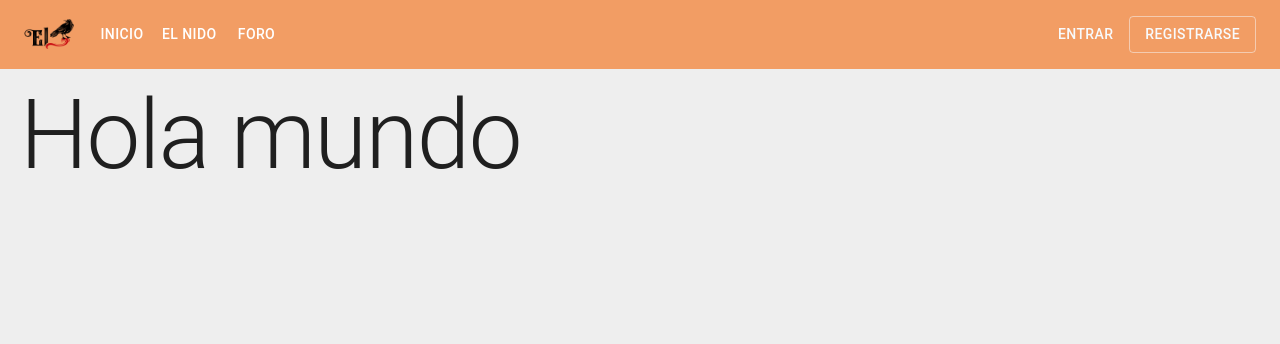
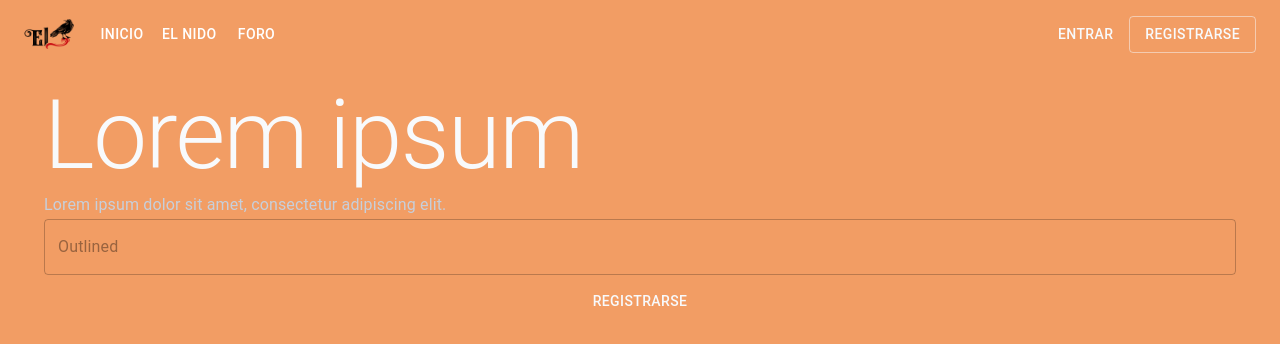
Before and after one commit to esvarez/game-nest-ui, a Next.js app: page / in a window 1280 px wide. Shown: the top 344 px of the page. Built offline with nearby package versions, Linux system fonts and the light colour scheme.

Commit message:
Created First form

```diff
--- a/components/layouts/Layout.tsx
+++ b/components/layouts/Layout.tsx
@@ -4,6 +4,7 @@ import Head from 'next/head'
 import { Box } from '@mui/material'
 
 import { Navbar } from '../ui'
+import { HeroRegister } from '../ui/HeroRegister'
 
 interface Props {
   title?: string
--- /dev/null
+++ b/components/ui/HeroRegister.tsx
@@ -0,0 +1,30 @@
+import { Box, Button, Container, TextField, Typography } from '@mui/material'
+
+
+export const HeroRegister = () => {
+  return (
+    <Container maxWidth='xl'>
+      <Typography
+        variant='h1'
+        sx={{color: '#F8FAFC'}}
+      >
+        Lorem ipsum
+      </Typography>
+
+      <Typography
+        variant='subtitle1'
+        sx={{color: '#c7cfdb'}}
+      >
+        Lorem ipsum dolor sit amet, consectetur adipiscing elit.
+      </Typography>
+
+      <Box sx={{display:'flex', gap: '8px', flexDirection:'column'}}>
+      <TextField id='outlined-basic' placeholder='Outlined' variant='outlined' />
+        <Button color='info'>
+          Registrarse
+        </Button>
+      </Box>
+
+    </Container>
+  )
+}
--- a/components/ui/Navbar.tsx
+++ b/components/ui/Navbar.tsx
@@ -24,9 +24,8 @@ const pages = ['Inicio', 'El nido', 'Foro'];
 export const Navbar = () => {
   const { openSideMenu, closeSideMenu, sideMenuOpen } = useContext( UIContext )
 
-
   return (
-    <AppBar position='sticky'>
+    <AppBar position='sticky' color='transparent' >
       <Container maxWidth='xl'>
         <Toolbar disableGutters>
 
@@ -53,7 +52,7 @@ export const Navbar = () => {
           </Box>
 
           <Box sx={{ flexGrow: 0, gap: '8px', display: { xs: 'flex'} }}>
-            <Button variant='text' color='info'>Entrar</Button>
+            <Button variant='text' color='info' sx={{ display: {xs: 'none', md: 'flex'} }}>Entrar</Button>
             <Button variant='outlined' color='info'>Registrarse</Button>
           </Box>
 
--- a/components/ui/index.ts
+++ b/components/ui/index.ts
@@ -1 +1,2 @@
 export * from './Navbar'
+export * from './HeroRegister'
--- a/pages/index.tsx
+++ b/pages/index.tsx
@@ -2,12 +2,13 @@ import { Button, Typography } from '@mui/material'
 import type { NextPage } from 'next'
 
 import { Layout } from '../components/layouts'
+import { HeroRegister } from '../components/ui'
 
 const HomePage: NextPage = () => {
   return (
     <div>
       <Layout title='home'>
-        <Typography variant='h1'>Hola mundo</Typography>
+        <HeroRegister/>
       </Layout>
     </div>
 
--- a/themes/light-theme.ts
+++ b/themes/light-theme.ts
@@ -5,7 +5,7 @@ export const lightTheme = createTheme({
   palette: {
     mode: 'light',
     background: {
-      default: grey[200],
+      default: '#f29d64',
     },
     primary: {
       main: '#f29d64',
```
